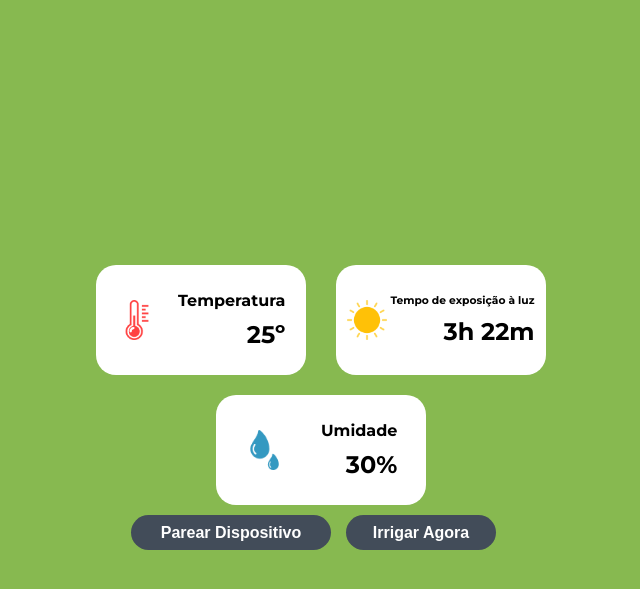
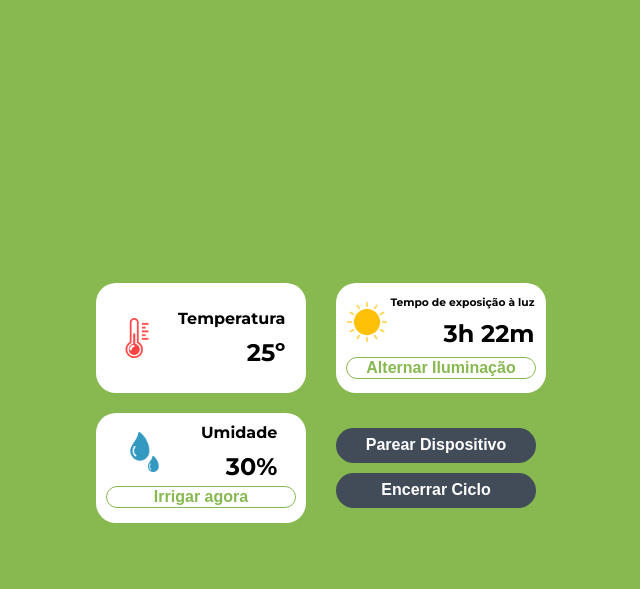
Before and after one commit to PI2-Smart-Vegetable-Germinator/svg_raspberry_gateway, a Flask app: template project/templates/home.html in a window 1280 px wide. Shown: the top 589 px of the page, without its empty margins (319-959 px from the left). Run offline with Flask 2, Linux system fonts and the light colour scheme; the template is opened without the code that fills it, so the values that code supplies are empty; parts of the project's set-up code (start-up, migrations or seed data) failed here and were passed over; some libraries are stand-ins or nearby versions.

Commit message:
Add endpoint to end a planting cycle.

```diff
--- a/project/static/home.css
+++ b/project/static/home.css
@@ -31,7 +31,7 @@ body {
   display: flex;
   flex-direction: row;
   flex-wrap: wrap;
-  justify-content: center;
+  justify-content: flex-start;
 }
 
 .card {
@@ -47,20 +47,52 @@ body {
   justify-content: space-around;
 }
 
-.card img {
+.btn-card {
+  background-color: white;
+  margin: 10px 15px;
+  width: 190px;
+  height: 100px;
+  padding: 5px 10px;
+  vertical-align: middle;
+  border-radius: 20px;
+  display: flex;
+  flex-direction: column;
+}
+
+.btn-card button {
+  color: #87b950;
+  background-color: transparent;
+  font-size: 1rem;
+  font-weight: bold;
+  border: 1px solid #87b950;
+  border-radius: 20px;
+}
+
+.btn-card-info {
+  display: flex;
+  align-items: center;
+  justify-content: space-around;
+}
+
+.btn-card-info--light {
+  height: 69px;
+}
+
+.card img, .btn-card img {
   height: 40px;
 }
 
-.card div {
+.card div, .btn-card-info div {
   display: flex;
   flex-direction: column;
   align-items: end;
 }
 
-.card div h2, h4, h6 {
+.card div h2, h4, h6, .btn-card div h2, h4, h6 {
   margin-top: 5px;
   margin-bottom: 5px;
 }
+
 
 h3 {
   width: 200px;
@@ -85,17 +117,16 @@ h3 {
   color: white;
   font-weight: bold;
   font-size: 1rem;
+  width: 200px;
+  margin: 5px 15px;
   height: 35px;
-  width: 150px;
   border-radius: 30px;
   border: none;
 }
 
-.btn-start.btn-pairing {
-  width: 200px;
-}
 
 .buttons-wrapper {
   display: flex;
-  justify-content: flex-end;
+  flex-direction: column;
+  justify-content: center;
 }
--- a/project/templates/home.html
+++ b/project/templates/home.html
@@ -43,6 +43,13 @@
         }, 2000)
       }, 10000);
     }
+
+    function endCycle() {
+      fetch('http://localhost:5005/api/end_planting')
+        .then((response) => {
+          window.location.href='{{ url_for( 'interface.home' ) }}';
+        });
+    }
   </script>
   <section class="container" id="dashboard">
     <div class="cards">
@@ -53,28 +60,34 @@
           <h2 id="temp-label">25º</h2>
         </div>
       </div>
-      <div class="card">
+      <div class="btn-card">
+        <div class="btn-card-info btn-card-info--light">
           <img src="{{ url_for('static', filename='sunny.png') }}" alt="sunny">
           <div>
             <h6>Tempo de exposição à luz</h6>
             <h2 id="light-time">3h 22m</h2>
           </div>
         </div>
-      <div class="card">
+        <button>Alternar Iluminação</button>
+      </div>
+      <div class="btn-card">
+        <div class="btn-card-info">
           <img src="{{ url_for('static', filename='water.png') }}" alt="water">
           <div>
             <h4>Umidade</h4>
             <h2 id="humidity">30%</h2>
           </div>
         </div>
+        <button onclick="startIrrigation();" type="button">Irrigar agora</button>
       </div>
       <div class="buttons-wrapper">
         <button type="button" class="btn-start btn-pairing">
           Parear Dispositivo
         </button>
-      <button onclick="startIrrigation();" type="button" class="btn-start">
-        Irrigar Agora
+        <button onclick="endCycle();" type="button" class="btn-start btn-pairing">
+          Encerrar Ciclo
         </button>
+      </div>
     </div>
   </section>
   <section class="container" id="irrigation" style="display: none;">
```
Also changed, not shown: project/interface/views.py (+17 -0 lines). Lines whose indentation alone changed are shown as unchanged.
